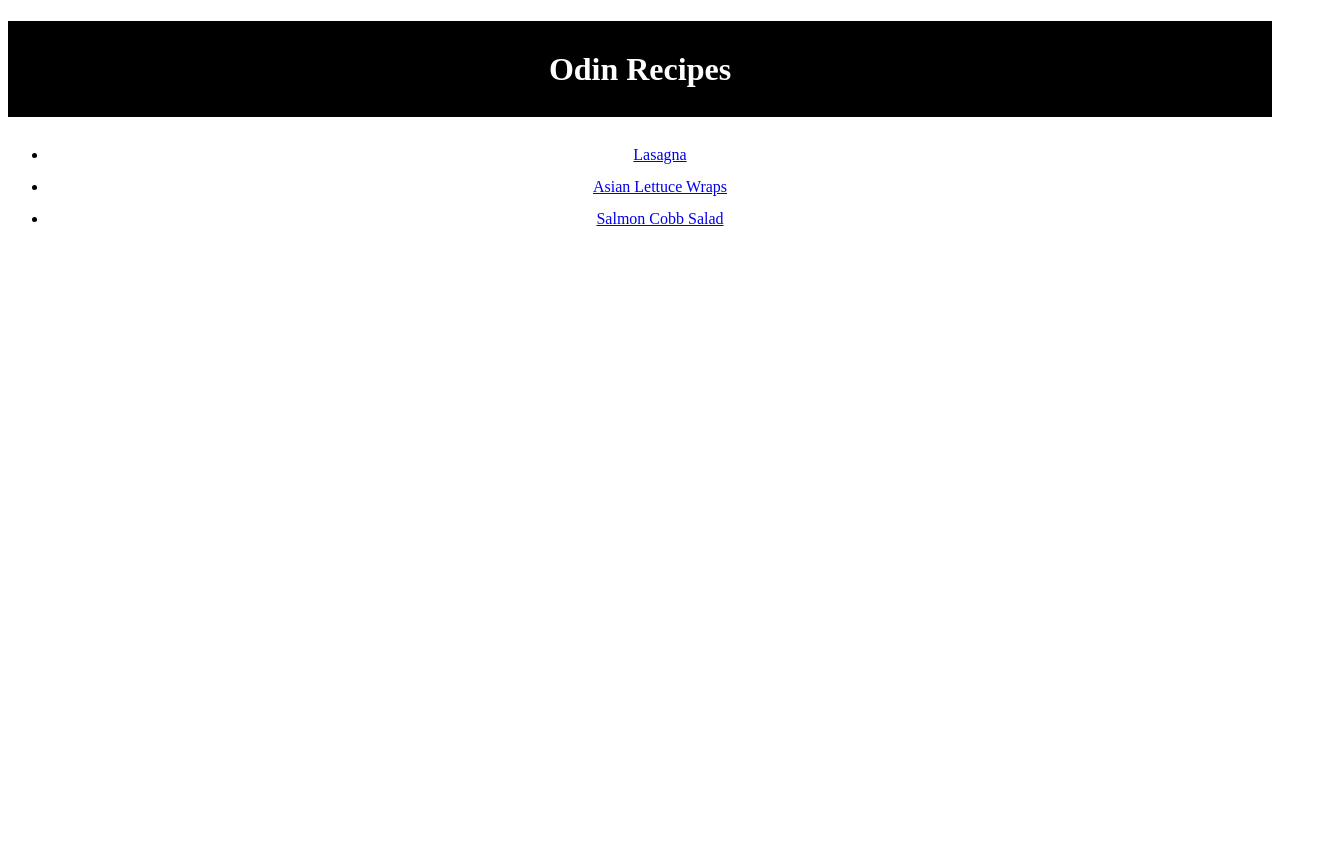
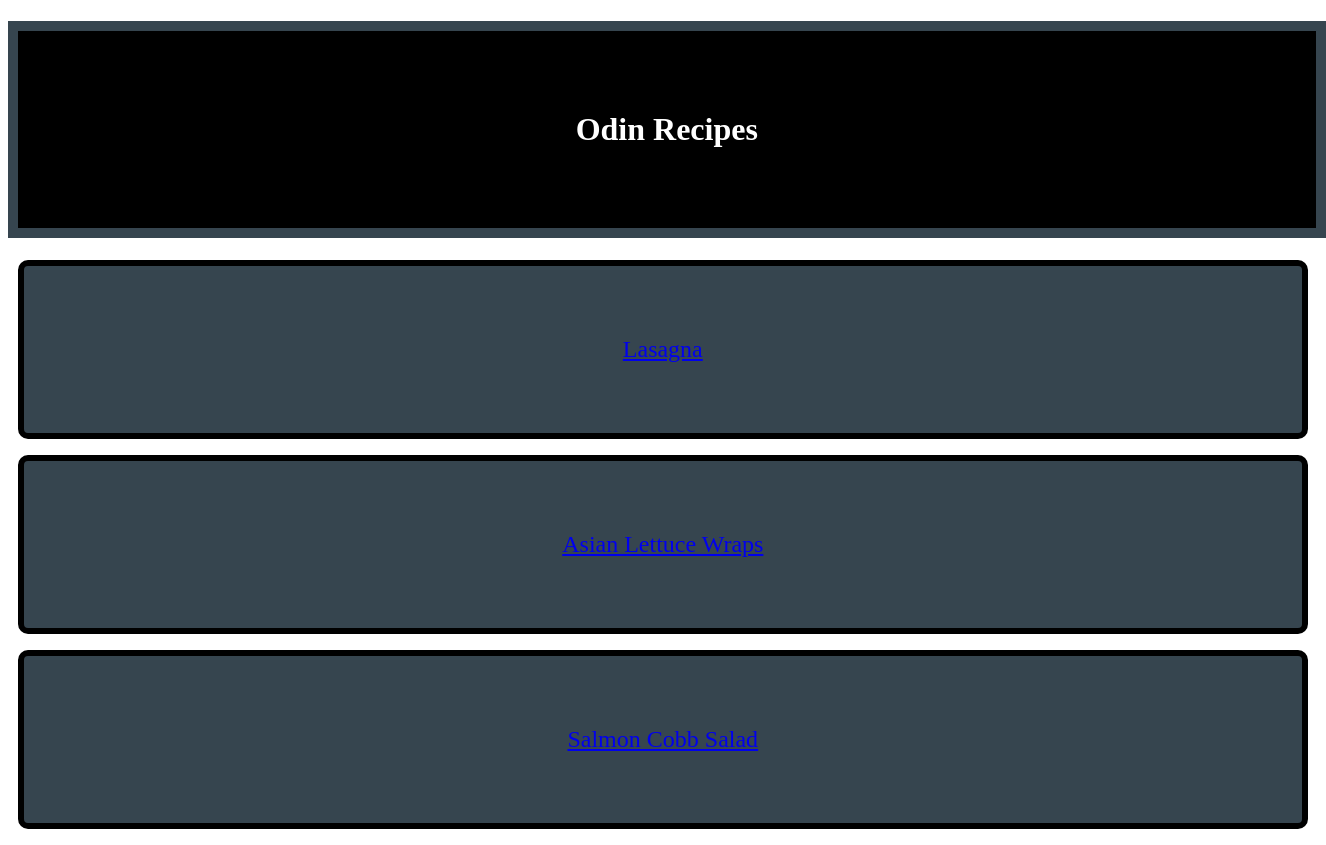
Before and after one commit to allmight147/odin-recipes, a plain HTML site: page index.html in a window 1280 px wide. Shown: the whole page, 1326 px wide, since content can reach past the window. Before the commit the page ends 800 px from the top, so only its background shows below. Drawn offline with Linux system fonts and the light colour scheme.

Commit message:
modified with blocks and paddings and borders for a new style

```diff
--- a/index.html
+++ b/index.html
@@ -8,11 +8,11 @@
 </head>
 <body>
     <h1>Odin Recipes</h1>
-    <ul>
-    <li><a href="./recipes/lasagna.html">Lasagna</a></li>
-    <li><a href="./recipes/wraps.html">Asian Lettuce Wraps</a></li>
-    <li><a href="./recipes/salad.html">Salmon Cobb Salad</a>
-        </li>
-    </ul>
+    <div>
+    <span class="li1"><a href="./recipes/lasagna.html">Lasagna</a></span>
+    <span class="li2"><a href="./recipes/wraps.html">Asian Lettuce Wraps</a></span>
+    <span class="li3"><a href="./recipes/salad.html">Salmon Cobb Salad</a></span>
+    </div>
+
 </body>
 </html>
--- a/recipes/lasagna.css
+++ b/recipes/lasagna.css
@@ -1,28 +1,41 @@
 h1{
     text-align: center;
+    display: block;
+    border: 10px solid #36454f;
     color: white;
     background-color: black;
-    line-height: 5;
+    padding: 80px;
+    width: 90%;
 }
 .container{
     text-align: center;
 }
+img{
+    border: 10px solid #36454f;
+}
 h2{
+    border: 10px solid #36454f;
     text-align: center;
     color: white;
     background-color: black;
     line-height: 3;
 }
 p{
+    padding: 16px 12px;
+    font-size: 18px;
     font-family: Arial, Helvetica, sans-serif;
     line-height: 1.5;
 
 }
 ul{
+    font-size: 18px;
+    padding: 40px 40px;
     font-family: Arial, Helvetica, sans-serif;
     line-height: 1.5;
 }
 ol{
+    font-size: 18px;
+    padding: 24px 40px;
     font-family: Arial, Helvetica, sans-serif;
     line-height: 1.5;
 }
--- a/recipes/salad.css
+++ b/recipes/salad.css
@@ -1,28 +1,47 @@
 h1{
+    display: block;
+    border: 10px solid #36454f;
     text-align: center;
     color: white;
     background-color: black;
-    line-height: 5;
+    padding: 80px;
+    width: 90%;
 }
 .container{
     text-align: center;
 }
+img{
+    border: 10px solid #36454f;
+}
 h2{
+    border: 10px solid #36454f;
     text-align: center;
     color: white;
     background-color: black;
     line-height: 3;
 }
+h3{
+    padding: 16px 12px;
+    font-size: 18px;
+    font-family: Arial, Helvetica, sans-serif;
+    line-height: 1.5;
+}
 p{
+    padding: 16px 12px;
+    font-size: 18px;
     font-family: Arial, Helvetica, sans-serif;
     line-height: 1.5;
 
 }
 ul{
+    font-size: 18px;
+    padding: 10px 100px;
     font-family: Arial, Helvetica, sans-serif;
     line-height: 1.5;
 }
 ol{
+    font-size: 18px;
+    padding: 24px 40px;
     font-family: Arial, Helvetica, sans-serif;
     line-height: 1.5;
 }
--- a/recipes/wraps.css
+++ b/recipes/wraps.css
@@ -1,28 +1,42 @@
 h1{
+    display: block;
+    border: 10px solid #36454f;
     text-align: center;
     color: white;
     background-color: black;
-    line-height: 5;
+    padding: 80px;
+    width: 90%;
 }
 .container{
     text-align: center;
+}
+img{
+    border: 10px solid #36454f;
 }
 h2{
     text-align: center;
     color: white;
     background-color: black;
+    border: 10px solid #36454f;
     line-height: 3;
+
 }
 p{
+    padding: 16px 12px;
+    font-size: 18px;
     font-family: Arial, Helvetica, sans-serif;
     line-height: 1.5;
 
 }
 ul{
+    font-size: 18px;
+    padding: 40px 40px;
     font-family: Arial, Helvetica, sans-serif;
     line-height: 1.5;
 }
 ol{
+    font-size: 18px;
+    padding: 24px 40px;
     font-family: Arial, Helvetica, sans-serif;
     line-height: 1.5;
 }
--- a/style.css
+++ b/style.css
@@ -1,14 +1,35 @@
 h1{
+    display: block;
+    border: 10px solid #36454f;
     text-align: center;
     background-color:black;
     color: white;
     font-family: 'Times New Roman', Times, serif;
-    line-height: 3;
+    padding: 80px;
+    width: 90%;
+
 
 }
 
-ul{
-    margin: 0 auto;
+a {
+    font-size: 24px;
+  }
+a:visited{
+    color: white;
+}
+
+span{
+    display: block;
+    width: 90%;
+    height: 100%;
+    border: 6px solid black;
+    border-radius: 10px;
+    padding: 70px;
+    margin-left: 10px;
+
+    background-color: #36454f;
     text-align: center;
-    line-height: 2;
+    margin-bottom: 16px;
+
+
 }
```
